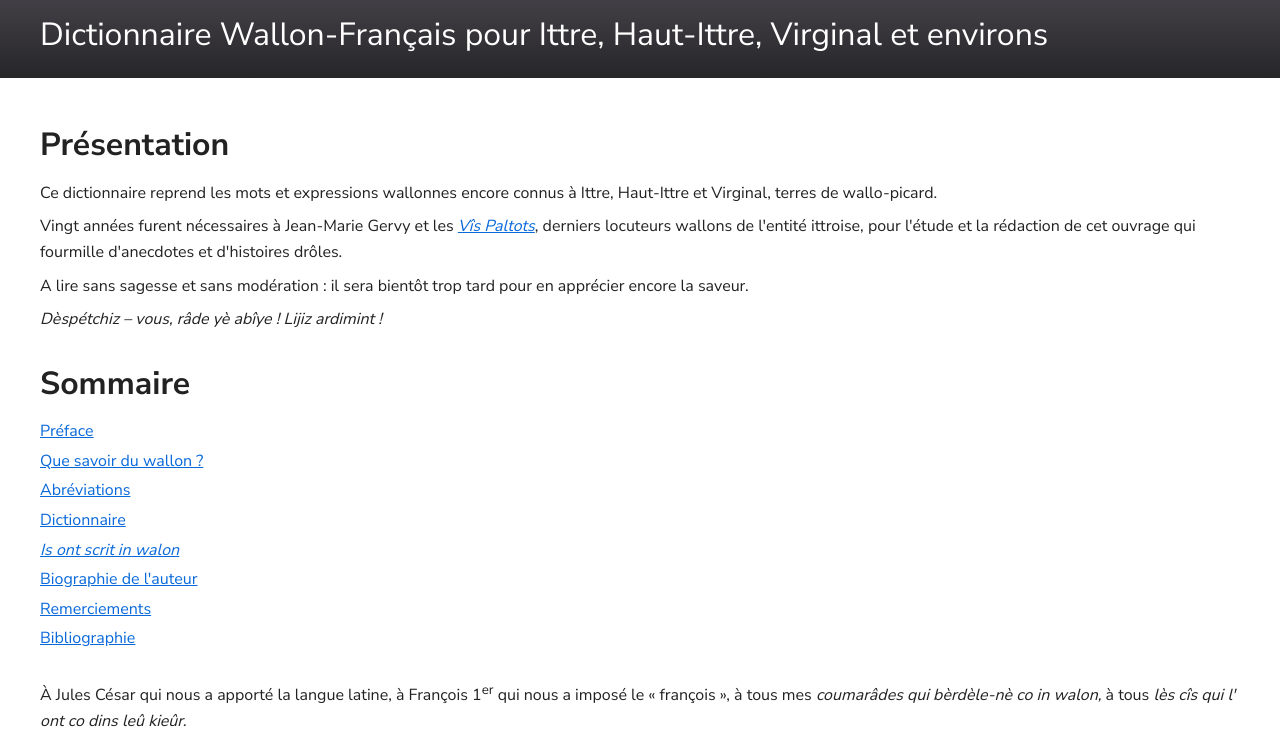
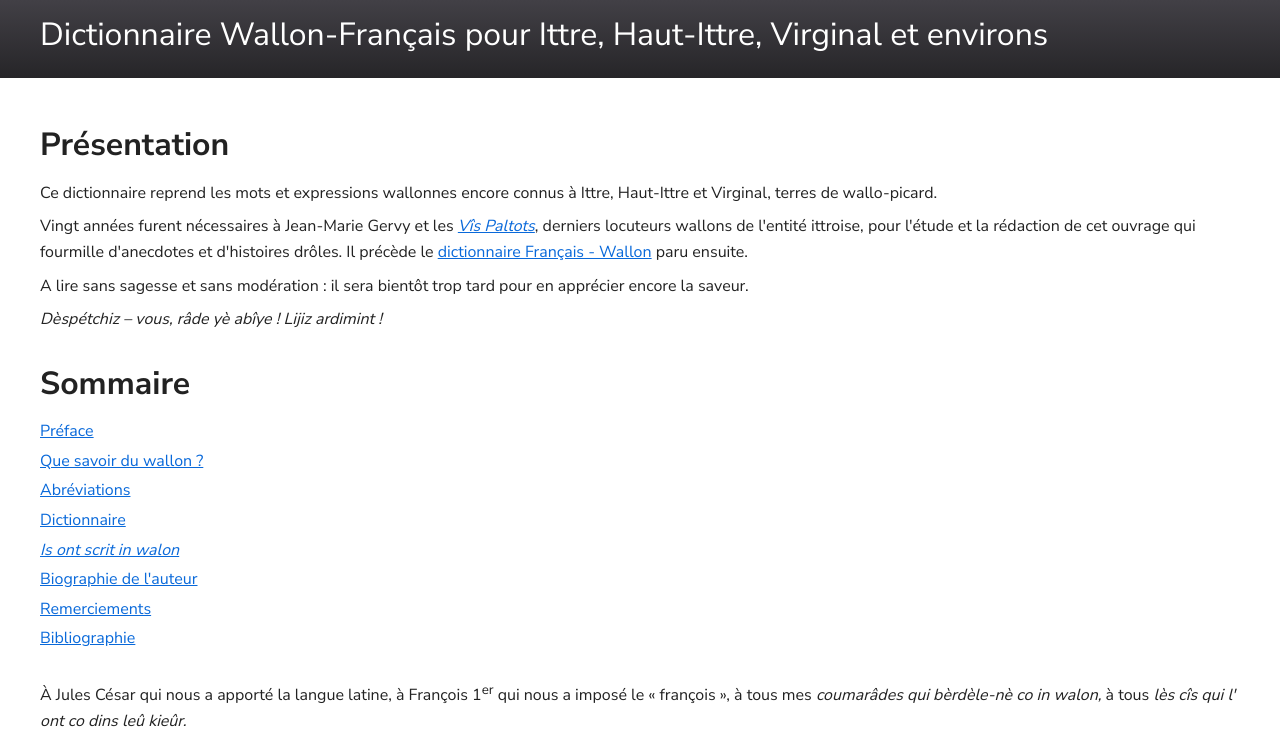
Before and after one commit to gervye/dico_wallon_francais_ittre, a plain HTML site: page index.html in a window 1280 px wide. Shown: the top 755 px of the page. Drawn offline with Linux system fonts and the light colour scheme.

Commit message:
add cross link

```diff
--- a/index.html
+++ b/index.html
@@ -34,7 +34,11 @@
           <a href="./remerciements.html"><em lang="wln-BE">Vîs Paltots</em></a
           >, derniers locuteurs wallons de l'entité ittroise, pour l'étude et la
           rédaction de cet ouvrage qui fourmille d'anecdotes et d'histoires
-          drôles.
+          drôles. Il précède le
+          <a href="https://gervye.github.io/dico_francais_wallon_ittre/"
+            >dictionnaire Français - Wallon</a
+          >
+          paru ensuite.
         </p>
         <p>
           A lire sans sagesse et sans modération : il sera bientôt trop tard
```
